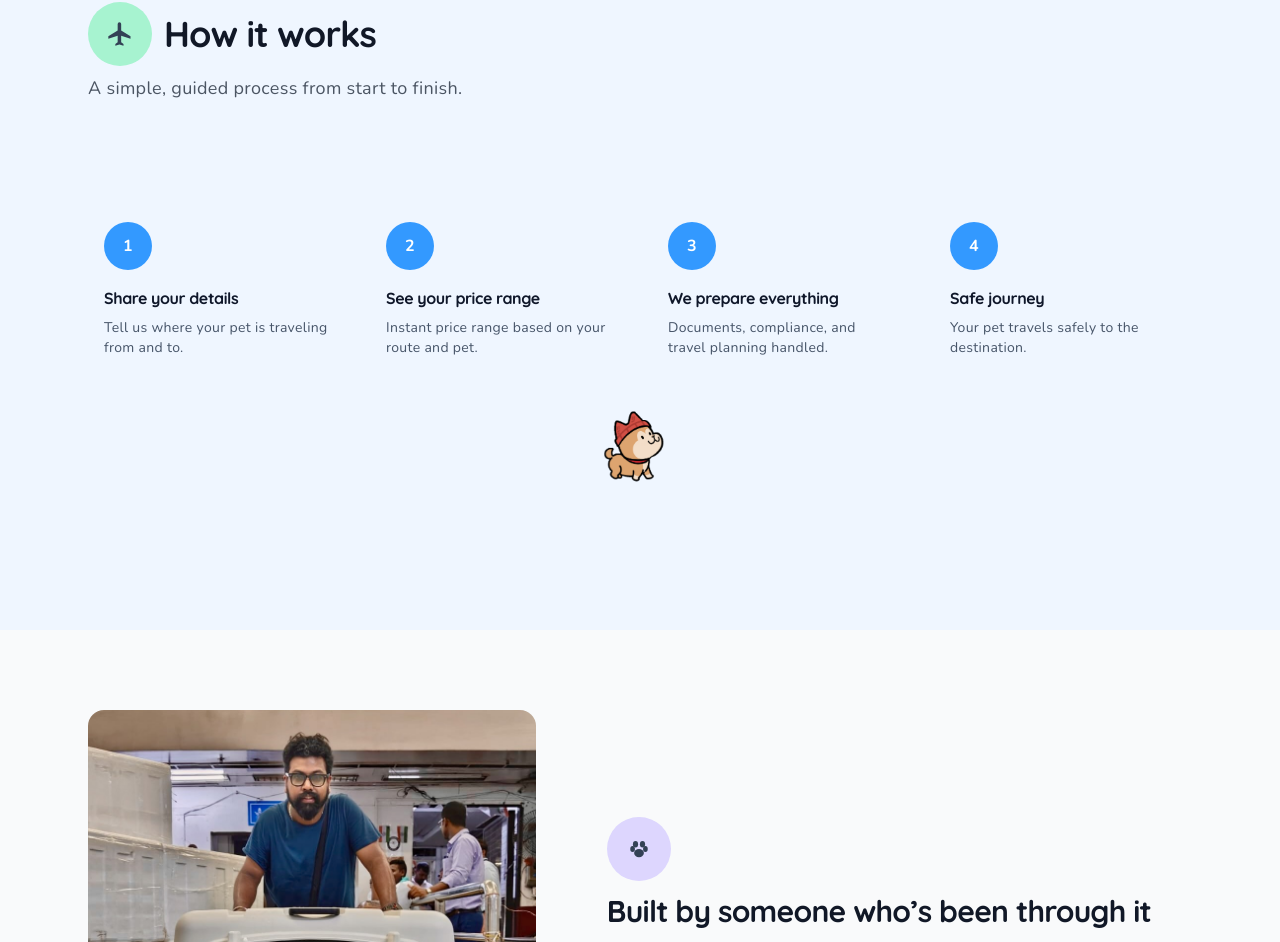
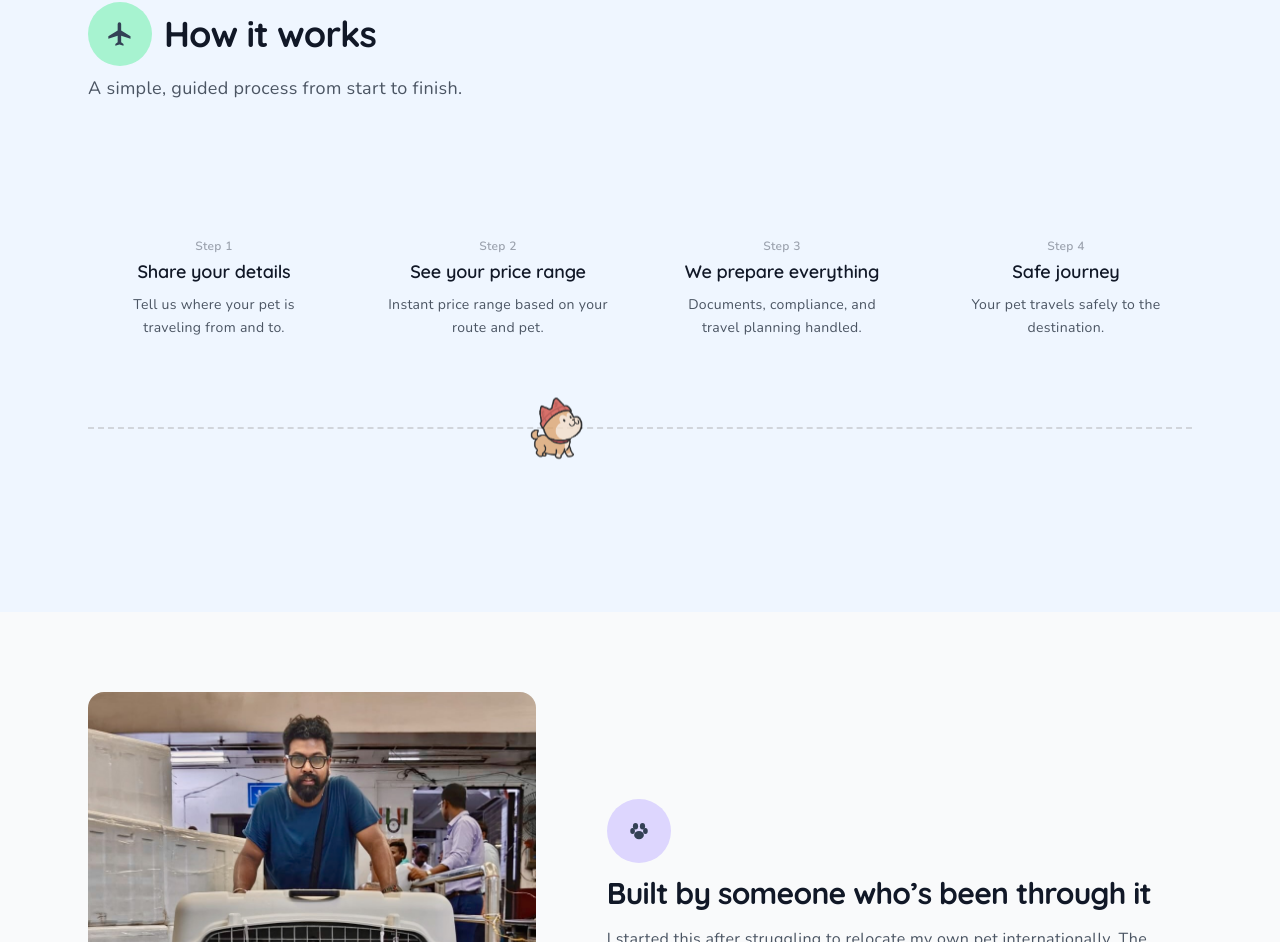
Before and after one commit to Pandauser2/explore-creatures, a Next.js app: page / in a window 1280 px wide. Shown: the part 1988-2930 px from the top of the page. Built offline with nearby package versions, Linux system fonts and the light colour scheme; no server answers.

Commit message:
fix bugs3

```diff
--- a/app/globals.css
+++ b/app/globals.css
@@ -79,7 +79,7 @@ h4 {
   top: 50%;
   left: 0;
   transform: translateY(-50%);
-  animation: travelAcross 12s linear infinite;
+  animation: travelAcross 14s linear infinite;
 }
 
 @media (prefers-reduced-motion: reduce) {
--- a/components/ProcessSection.tsx
+++ b/components/ProcessSection.tsx
@@ -30,28 +30,25 @@ export function ProcessSection() {
           How it works
         </h2>
         <p className="mb-10 text-lg text-gray-600">A simple, guided process from start to finish.</p>
-        <div className="relative overflow-hidden pt-16 pb-14 md:pb-16">
-          <div className="relative z-20 grid gap-6 md:grid-cols-4">
+        <div className="relative overflow-hidden pt-20 pb-14 md:pb-16">
+          <div className="relative z-20 grid gap-8 text-center md:grid-cols-4">
             {steps.map((step, idx) => (
               <div
                 key={step.title}
-                className="relative z-20 p-4 transition hover:-translate-y-1"
+                className="relative z-20 p-4 transition-transform hover:-translate-y-1"
               >
-                <div className="mb-4 flex h-12 w-12 items-center justify-center rounded-full bg-[var(--accent)] font-bold text-white">
-                  {idx + 1}
-                </div>
-                <h3 className="text-base font-extrabold tracking-tight text-slate-900">
-                  {step.title}
-                </h3>
-                <p className="mt-2 text-sm text-slate-600">{step.text}</p>
+                <p className="mb-1 text-xs font-semibold text-gray-400">Step {idx + 1}</p>
+                <h3 className="text-lg font-semibold text-gray-900">{step.title}</h3>
+                <p className="mt-2 text-sm leading-relaxed text-gray-600">{step.text}</p>
               </div>
             ))}
           </div>
           <div className="relative mt-8 h-16 w-full md:h-20">
+            <div className="pointer-events-none absolute left-0 top-1/2 z-0 w-full -translate-y-1/2 border-0 border-t-2 border-dashed border-gray-300" />
             <img
               src="/images/process-pet.gif"
               alt="Pet traveling"
-              className="travel-pet pointer-events-none w-16"
+              className="travel-pet pointer-events-none z-10 w-14 opacity-80"
             />
           </div>
         </div>
```
